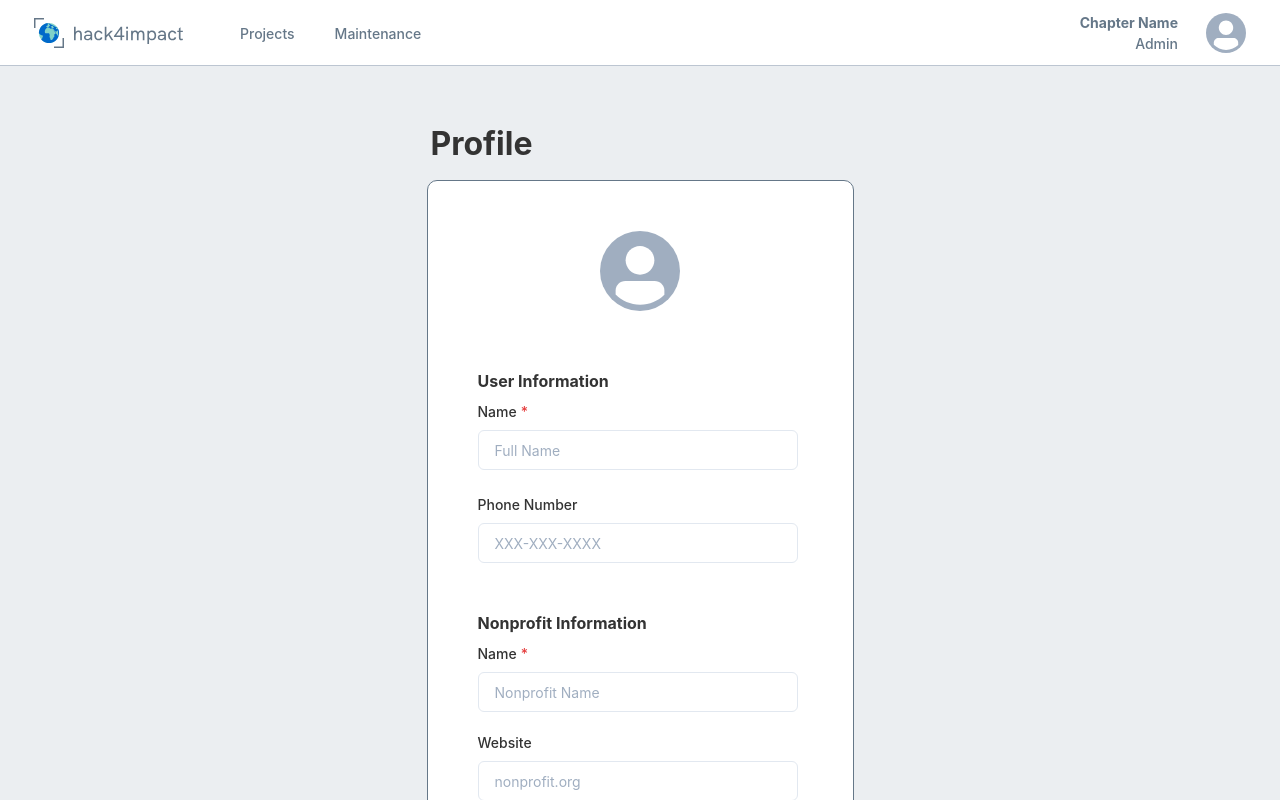
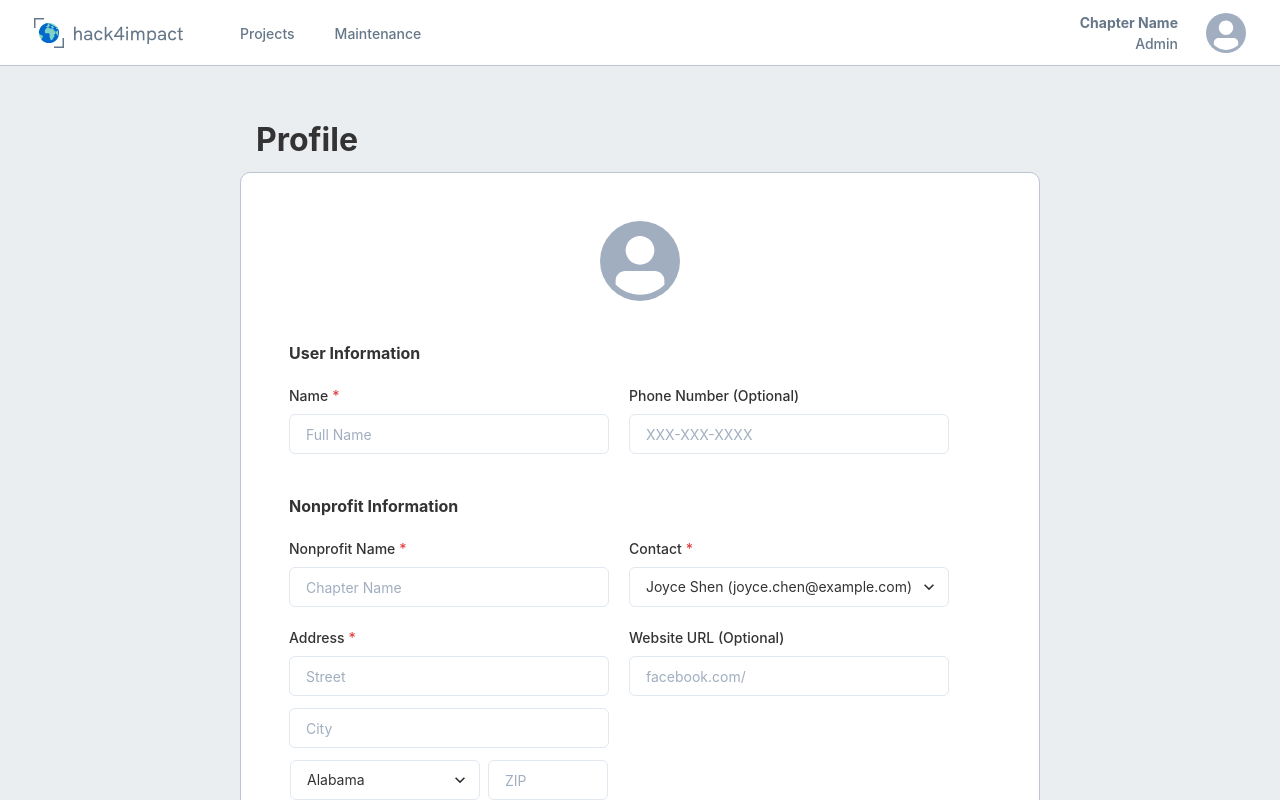
Before and after one commit to GTBitsOfGood/national-npp, a Next.js app: page /nonprofit/profile in a window 1280 px wide. Built offline with nearby package versions, Linux system fonts and the light colour scheme.

Commit message:
updated nonprofit profile

```diff
--- a/src/pages/nonprofit/profile.tsx
+++ b/src/pages/nonprofit/profile.tsx
@@ -7,7 +7,6 @@ import {
   FormControl,
   FormLabel,
   Input,
-  Spacer,
   Select,
   Button,
   Textarea,
@@ -16,6 +15,7 @@ import { useState } from "react";
 import { states, countries } from "src/utils/constants";
 
 function NonprofitProfilePage() {
+  const contacts = ["Joyce Shen (joyce.chen@example.com)"];
   const [name, setName] = useState("");
   const [phoneNumber, setPhoneNumber] = useState("");
 
@@ -26,38 +26,42 @@ function NonprofitProfilePage() {
   const [state, setState] = useState(states[0]);
   const [zip, setZip] = useState("");
   const [country, setCountry] = useState(countries[0]);
+  const [contact, setContact] = useState("");
   const [mission, setMission] = useState("");
 
   return (
     <Flex height="100%" width="100%">
       <Flex margin="auto">
-        <VStack margin={50}>
+        <VStack marginY={50}>
           <Text
             alignSelf="flex-start"
-            p={1}
+            pl={4}
             fontSize="xx-large"
             fontWeight={700}
           >
             Profile
           </Text>
-          <Flex
-            minW={425}
-            minH={1150}
-            border="1px solid #657788"
+          <VStack
+            minW={{ base: 425, md: 800 }}
+            p={12}
+            border="1px solid #BCC5D1"
             borderRadius={10}
+            direction="column"
             backgroundColor="surface"
-            justifyContent="center"
+            spacing={10}
+            align="stretch"
           >
-            <VStack margin={50} w={325}>
-              <Avatar width="80px" height="80px" marginBottom={50} />
+            <Avatar alignSelf="center" width="80px" height="80px" />
+            <VStack align="start" spacing={5}>
               <Text alignSelf="flex-start" fontSize="md" fontWeight={700}>
                 User Information
               </Text>
-              <Flex flexDirection={"column"} w={325}>
-                <Flex
-                  flexDirection="column"
-                  justifyContent="space-between"
-                  marginBottom={10}
+              <Flex direction={{ base: "column", md: "row" }}>
+                <VStack
+                  direction="column"
+                  spacing={5}
+                  mr={{ base: 0, md: 5 }}
+                  mb={{ base: 5, md: 0 }}
                 >
                   <FormControl id="name" isRequired>
                     <FormLabel fontSize="sm">Name</FormLabel>
@@ -68,11 +72,11 @@ function NonprofitProfilePage() {
                       placeholder="Full Name"
                       value={name}
                       onChange={(e) => setName(e.target.value)}
-                      marginBottom={6}
                     />
                   </FormControl>
+                </VStack>
                 <FormControl id="phone-number">
-                    <FormLabel fontSize="sm">Phone Number</FormLabel>
+                  <FormLabel fontSize="sm">Phone Number (Optional)</FormLabel>
                   <Input
                     type="tel"
                     fontSize="sm"
@@ -83,38 +87,32 @@ function NonprofitProfilePage() {
                   />
                 </FormControl>
               </Flex>
-              </Flex>
+            </VStack>
+            <VStack align="start" spacing={5}>
               <Text alignSelf="flex-start" fontSize="md" fontWeight={700}>
                 Nonprofit Information
               </Text>
-              <Flex flexDirection={"column"} w={325} h={600}>
-                <Flex flexDirection="column" justifyContent="space-between">
+              <Flex direction={{ base: "column", md: "row" }}>
+                <VStack
+                  direction="column"
+                  spacing={5}
+                  mr={{ base: 0, md: 5 }}
+                  mb={{ base: 5, md: 0 }}
+                >
                   <FormControl id="nonprofit-name" isRequired>
-                    <FormLabel fontSize="sm">Name</FormLabel>
+                    <FormLabel fontSize="sm">Nonprofit Name</FormLabel>
                     <Input
                       type="name"
                       fontSize="sm"
                       width={320}
-                      placeholder="Nonprofit Name"
+                      placeholder="Chapter Name"
                       value={nonprofitName}
                       onChange={(e) => setNonprofitName(e.target.value)}
-                      marginBottom={5}
                     />
                   </FormControl>
-                  <FormControl id="website">
-                    <FormLabel fontSize="sm">Website</FormLabel>
-                    <Input
-                      type="url"
-                      fontSize="sm"
-                      width={320}
-                      placeholder="nonprofit.org"
-                      value={website}
-                      onChange={(e) => setWebsite(e.target.value)}
-                      marginBottom={5}
-                    />
-                  </FormControl>
-                  <FormControl id="location" isRequired>
-                    <FormLabel fontSize="sm">Location</FormLabel>
+                  <FormControl id="address" isRequired>
+                    <FormLabel fontSize="sm">Address</FormLabel>
+                    <VStack spacing={3}>
                       <Input
                         type="text"
                         fontSize="sm"
@@ -122,7 +120,6 @@ function NonprofitProfilePage() {
                         placeholder="Street"
                         value={street}
                         onChange={(e) => setStreet(e.target.value)}
-                      marginBottom={4}
                       />
                       <Input
                         type="text"
@@ -131,13 +128,13 @@ function NonprofitProfilePage() {
                         placeholder="City"
                         value={city}
                         onChange={(e) => setCity(e.target.value)}
-                      marginBottom={4}
                       />
-                    <HStack marginBottom={4}>
+                      <HStack>
                         <Select
                           fontSize="sm"
                           width={190}
                           value={state}
+                          placeholder="Select State"
                           onChange={(e) => setState(e.target.value)}
                         >
                           {states.map((state) => (
@@ -158,9 +155,9 @@ function NonprofitProfilePage() {
                       <Select
                         fontSize="sm"
                         width={320}
+                        placeholder="Select Country"
                         value={country}
                         onChange={(e) => setCountry(e.target.value)}
-                      marginBottom={5}
                       >
                         {countries.map((country) => (
                           <option key={country} value={country}>
@@ -168,27 +165,55 @@ function NonprofitProfilePage() {
                           </option>
                         ))}
                       </Select>
+                    </VStack>
                   </FormControl>
+                </VStack>
+                <VStack spacing={5}>
+                  <FormControl id="nonprofit-contact" isRequired>
+                    <FormLabel fontSize="sm">Contact</FormLabel>
+                    <Select
+                      fontSize="sm"
+                      width={320}
+                      value={contact}
+                      onChange={(e) => setContact(e.target.value)}
+                    >
+                      {contacts.map((contact) => (
+                        <option key={contact} value={contact}>
+                          {contact}
+                        </option>
+                      ))}
+                    </Select>
+                  </FormControl>
+                  <FormControl id="website">
+                    <FormLabel fontSize="sm">Website URL (Optional)</FormLabel>
+                    <Input
+                      type="url"
+                      fontSize="sm"
+                      width={320}
+                      placeholder="facebook.com/"
+                      value={website}
+                      onChange={(e) => setWebsite(e.target.value)}
+                    />
+                  </FormControl>
+                </VStack>
+              </Flex>
+            </VStack>
             <FormControl id="mission">
-                    <FormLabel fontSize="sm">Mission</FormLabel>
+              <FormLabel fontSize="sm">
+                {" "}
+                Organization Mission (Optional){" "}
+              </FormLabel>
               <Textarea
                 resize="none"
                 value={mission}
                 onChange={(e) => setMission(e.target.value)}
-                      placeholder="Organization Mission"
                 size="sm"
               />
             </FormControl>
-                </Flex>
-              </Flex>
-              <Spacer />
-              <Flex flexDirection="row" alignSelf={"flex-end"}>
-                <Button variant="primary" marginTop={5} size="md">
+            <Button variant="primary" alignSelf="flex-end" size="md">
               Save Changes
             </Button>
-              </Flex>
           </VStack>
-          </Flex>
         </VStack>
       </Flex>
     </Flex>
```
Lines whose indentation alone changed are shown as unchanged.
